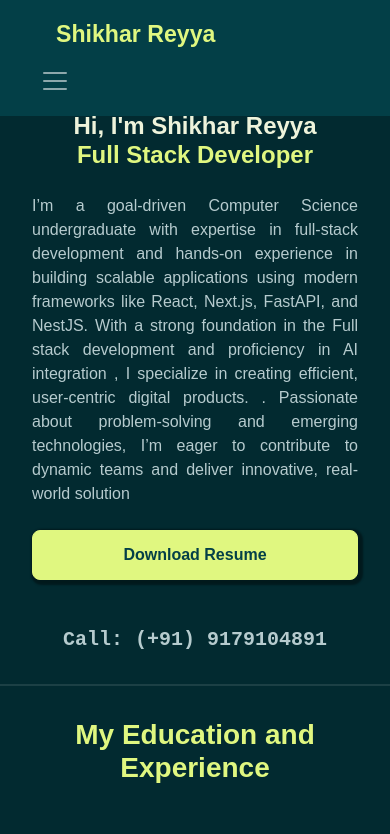
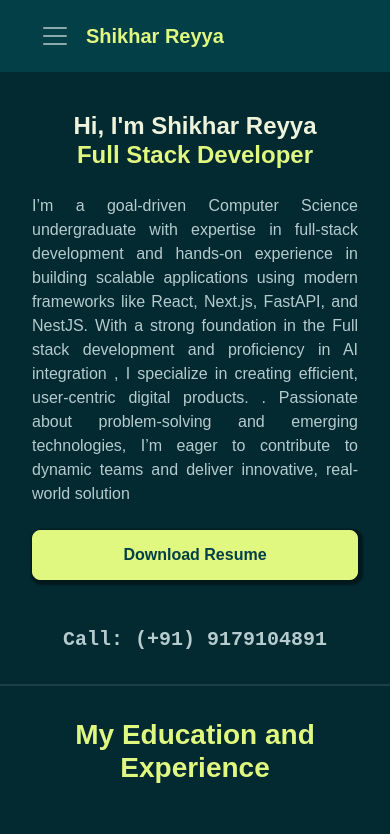
Before and after one commit to Poseidon0070/myportfolio, a React (Create React App) app: page / in a window 390 px wide. Shown: the top 834 px of the page. Built offline with nearby package versions, Linux system fonts and the light colour scheme; a web font is replaced by a local one.

Commit message:
fix toggler

```diff
--- a/package.json
+++ b/package.json
@@ -1,5 +1,5 @@
 {
-  "homepage": "https://Poseidon0070.github.io/myportfolio",
+  "homepage": "https://shikhar-reyya.xyz",
   "name": "portfolio",
   "version": "0.1.0",
   "private": true,
--- a/src/components/Navbar.js
+++ b/src/components/Navbar.js
@@ -3,45 +3,40 @@ import profileImg from '../assets/images/profile-pic.png';
 import { useMediaQuery } from '@mui/material';
 import { useEffect } from 'react';
 
-let Navbar = () => {
+const Navbar = () => {
     const isScreenLg = useMediaQuery((theme) => theme.breakpoints.up('md'));
 
-  // Handle smooth scrolling and offcanvas dismissal
+    // Smooth scrolling + offcanvas close
     useEffect(() => {
         const handleNavLinkClick = (event) => {
-      const targetId = event.currentTarget.getAttribute('href')?.substring(1); // Remove '#'
-      if (targetId) {
+            const targetId = event.currentTarget.getAttribute('href')?.substring(1);
+            if (!targetId) return;
+
             event.preventDefault();
             const targetElement = document.getElementById(targetId);
-        if (targetElement) {
+            if (!targetElement) return;
+
             const navbarHeight = document.querySelector('.navbar')?.offsetHeight || 0;
             const targetPosition = targetElement.getBoundingClientRect().top + window.pageYOffset - navbarHeight;
-          window.scrollTo({
-            top: targetPosition,
-            behavior: 'smooth',
-          });
 
-          // Close offcanvas if the link is inside it
+            window.scrollTo({ top: targetPosition, behavior: 'smooth' });
+
+            // Close offcanvas if link is inside it
             const offcanvasElement = document.getElementById('mobileNav');
             if (offcanvasElement && event.currentTarget.closest('.offcanvas') && window.bootstrap) {
                 const offcanvasInstance = window.bootstrap.Offcanvas.getOrCreateInstance(offcanvasElement);
                 offcanvasInstance.hide();
             }
-        }
-    }
         };
 
-    // Attach event listeners to nav links
-    const navLinks = document.querySelectorAll('.nav-link[href^="#"]');
-    navLinks.forEach((link) => {
-      link.addEventListener('click', handleNavLinkClick);
-    });
+        document.querySelectorAll('.nav-link[href^="#"]').forEach((link) =>
+            link.addEventListener('click', handleNavLinkClick)
+        );
 
-    // Cleanup event listeners
         return () => {
-      navLinks.forEach((link) => {
-        link.removeEventListener('click', handleNavLinkClick);
-      });
+            document.querySelectorAll('.nav-link[href^="#"]').forEach((link) =>
+                link.removeEventListener('click', handleNavLinkClick)
+            );
         };
     }, []);
 
@@ -49,53 +44,73 @@ let Navbar = () => {
         <>
             <nav className="navbar navbar-dark fixed-top">
                 <div className="container-fluid px-3">
-          {/* Brand and toggle button in same row on mobile */}
-<div className="d-flex flex-grow-1 justify-content-center align-items-center">
-  {/* Brand / Profile */}
-  <div className='flex flex-grow-1 justify-content-between ms-4'>
-    <a className="navbar-brand d-flex justify-content-center align-items-center" href="#/">
-      <span className="h3 fw-bold d-lg-none text-brand">Shikhar Reyya</span>
+                    {/* MOBILE: Toggler + Brand Text */}
+                    {!isScreenLg && (
+                        <div
+                            style={{
+                                display: 'flex',
+                                alignItems: 'center',
+                                minWidth: 0,
+                                width: '100%',
+                            }}
+                        >
+                            <button
+                                className="navbar-toggler border-0 me-2"
+                                type="button"
+                                data-bs-toggle="offcanvas"
+                                data-bs-target="#mobileNav"
+                                aria-controls="mobileNav"
+                                style={{ flexShrink: 0 }}
+                            >
+                                <span className="navbar-toggler-icon"></span>
+                            </button>
+
+                            <a
+                                className="navbar-brand fw-bold text-brand"
+                                href="#/"
+                                style={{
+                                    fontSize: '1.25rem',
+                                    whiteSpace: 'nowrap',
+                                    overflow: 'hidden',
+                                    textOverflow: 'ellipsis',
+                                }}
+                            >
+                                Shikhar Reyya
+                            </a>
+                        </div>
+                    )}
+
+                    {/* DESKTOP: Profile Image + Nav Links */}
+                    {isScreenLg && (
+                        <>
+                            <div className="d-flex align-items-center w-100">
+                                <a className="navbar-brand d-flex align-items-center" href="#/">
                                     <img
                                         src={profileImg}
                                         id="profile_img"
-        className="d-none d-lg-block mb-4 rounded-circle"
+                                        className="mb-4 rounded-circle ms-5"
                                         alt="Shikhar Reyya Profile"
                                     />
                                 </a>
                             </div>
-              <div className='flex-grow-1 ms-'>
-            {/* Mobile Toggle Button */}
-            {!isScreenLg && (
-              <button
-                className="navbar-toggler border-0"
-                type="button"
-                data-bs-toggle="offcanvas"
-                data-bs-target="#mobileNav"
-                aria-controls="mobileNav"
-              >
-                <span className="navbar-toggler-icon"></span>
-              </button>
-            )}
-            </div>
-          </div>
-
-          {/* Desktop Nav (always visible in lg+) */}
-          {isScreenLg && (
                             <div className="collapse navbar-collapse show">
                                 <ul className="navbar-nav ms-auto d-flex flex-column text-center">
                                     <NavLinks />
                                 </ul>
                             </div>
+                        </>
                     )}
                 </div>
             </nav>
 
-      {/* Mobile Offcanvas Menu (slides in from right) */}
+            {/* Mobile Offcanvas */}
             <div
                 className="offcanvas offcanvas-end text-bg-dark"
                 tabIndex="-1"
                 id="mobileNav"
                 aria-labelledby="mobileNavLabel"
+                data-bs-scroll="true"
+                data-bs-backdrop="false"
             >
                 <div className="offcanvas-header">
                     <h5 className="offcanvas-title text-brand fw-bold" id="mobileNavLabel">
@@ -106,7 +121,7 @@ let Navbar = () => {
                         className="btn-close btn-close-white btn-close-custom"
                         data-bs-dismiss="offcanvas"
                         aria-label="Close"
-          ></button>
+                    />
                 </div>
                 <div className="offcanvas-body">
                     <ul className="navbar-nav">
@@ -118,7 +133,6 @@ let Navbar = () => {
     );
 };
 
-// Extracted links to avoid repetition
 const NavLinks = () => (
     <>
         <li className="nav-item">
--- a/src/css/index.css
+++ b/src/css/index.css
@@ -617,3 +617,12 @@ body{
       transition: transform 0.4s ease-in-out;
     }
   }
+
+  body.offcanvas-backdrop,
+  body.offcanvas-open {
+    padding-right: 0 !important;
+    overflow-y: auto !important; /* allow scrolling if needed */
+  }
+  .offcanvas-backdrop {
+    background-color: rgba(0,0,0,0.5); /* semi-transparent overlay */
+  }
```
Lines whose indentation alone changed are shown as unchanged.
